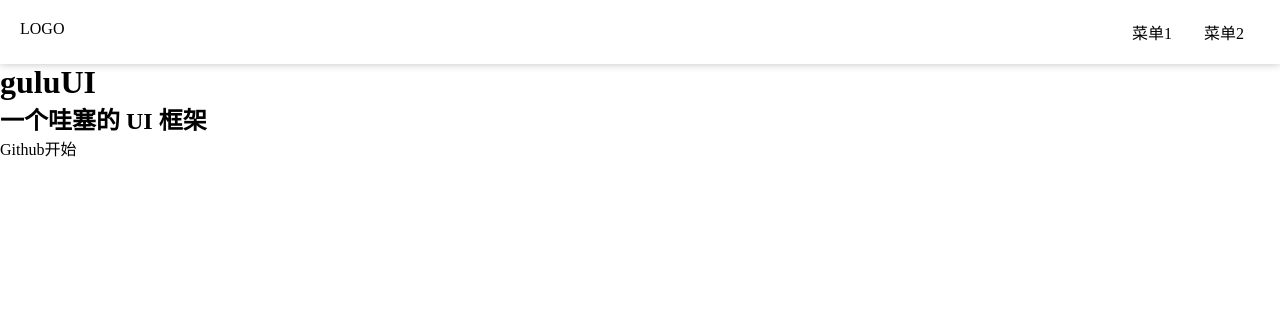
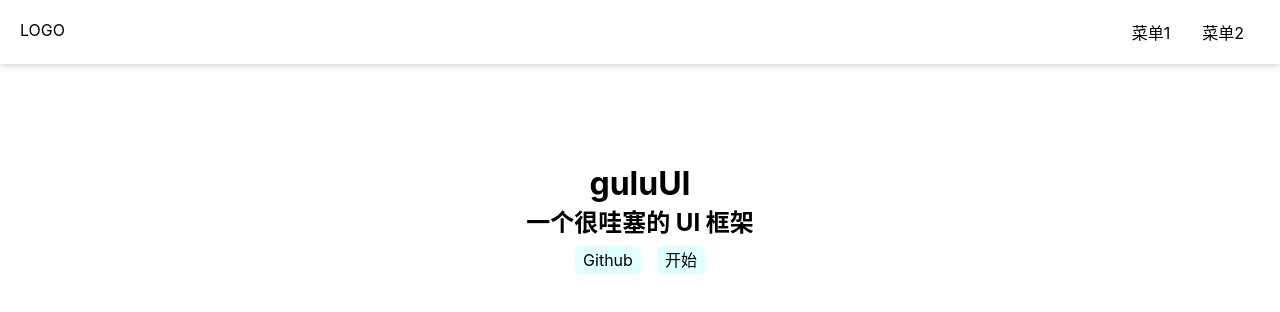
Before and after one commit to Brucezhiyu/Bue-UI-1, a Vue app: page /#/ in a window 1280 px wide. Shown: the top 312 px of the page. Built offline with nearby package versions, Linux system fonts and the light colour scheme.

Commit message:
初始化aside的html

```diff
--- a/src/components/Topnav.vue
+++ b/src/components/Topnav.vue
@@ -9,10 +9,12 @@
 </template>
 <style lang="scss" scoped>
 .topnav {
+  position: relative;
   background: white;
   display: flex;
   box-shadow: 0 0 8px rgba(0, 0, 0, 0.25);
   padding: 20px;
+  z-index: 100;
   > .logo {
     max-width: 6em;
     margin-right: auto;
--- a/src/index.scss
+++ b/src/index.scss
@@ -13,5 +13,12 @@
   color: inherit;
   &:hover {
     border-bottom: 1px solid;
+    cursor: pointer;
   }
 }
+body {
+  font-size: 16px;
+  // 为什么这样写 font-family
+  // 答案见 https://github.com/zenozeng/fonts.css/
+  font-family: -apple-system, "Noto Sans", "Helvetica Neue", Helvetica, "Nimbus Sans L", Arial, "Liberation Sans", "PingFang SC", "Hiragino Sans GB", "Noto Sans CJK SC", "Source Han Sans SC", "Source Han Sans CN", "Microsoft YaHei", "Wenquanyi Micro Hei", "WenQuanYi Zen Hei", "ST Heiti", SimHei, "WenQuanYi Zen Hei Sharp", sans-serif;
+}
--- a/src/views/Doc.vue
+++ b/src/views/Doc.vue
@@ -6,7 +6,23 @@
       <div class="menu"></div>
     </div>
     <div class="content">
-      <aside>边栏</aside>
+      <aside>
+        <h2>组件列表</h2>
+        <ol>
+          <li>
+            <router-link to="/doc/swich">Switch 组件</router-link>
+          </li>
+          <li>
+            <router-link to="/doc/button">Button 组件</router-link>
+          </li>
+          <li>
+            <router-link to="/doc/dialog">Dialog 组件</router-link>
+          </li>
+          <li>
+            <router-link to="/doc/tabs">Tabs 组件</router-link>
+          </li>
+        </ol>
+      </aside>
       <main>主内容</main>
     </div>
   </div>
--- a/src/views/Home.vue
+++ b/src/views/Home.vue
@@ -3,10 +3,10 @@
     <Topnav/>
     <div class="banner">
       <h1>guluUI</h1>
-      <h2>一个哇塞的 UI 框架</h2>
+      <h2>一个很哇塞的 UI 框架</h2>
       <p class="actions">
-        <a>Github</a>
-        <a>开始</a>
+        <a href="https://github.com/Brucezhiyu/Bue-UI-1">Github</a>
+        <router-link to="/doc">开始</router-link>
       </p>
     </div>
   </div>
@@ -21,5 +21,24 @@
 </script>
 
 <style lang="scss" scoped>
-
+.banner {
+  padding: 100px 0;
+  display: flex;
+  justify-content: center;
+  align-items: center;
+  flex-direction: column;
+  background: white;
+  > .actions{
+    padding: 8px 0;
+    a {
+      margin:0 8px;
+      background: lightcyan;
+      display: inline-block;
+      height: 28px;
+      line-height: 28px;
+      border-radius: 6px;
+      padding: 0 8px;
+    }
+  }
+}
 </style>
```
